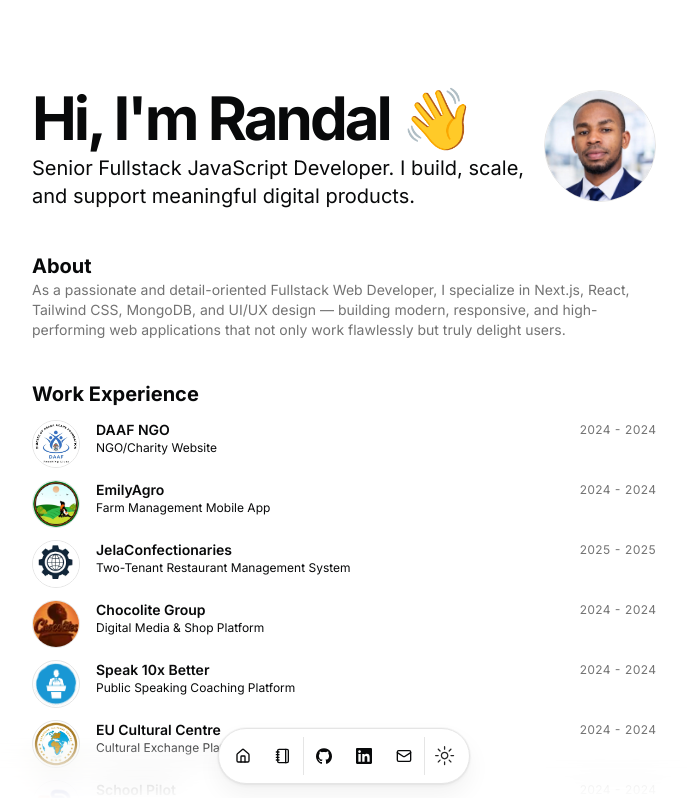
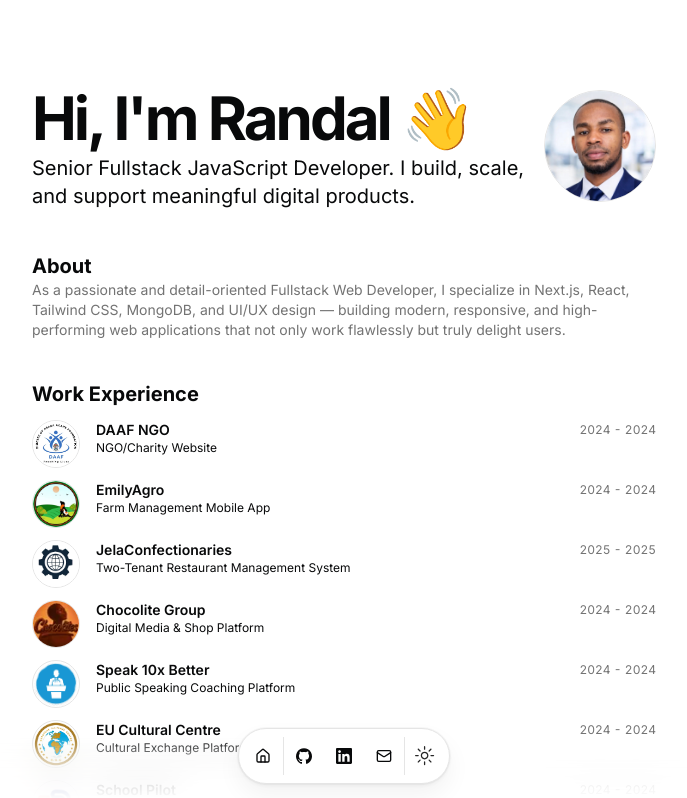
Before and after one commit to rdghostmann/rdxbuilds, a Next.js app: page / in a window 1280 px wide. Shown: the top 798 px of the page, without its empty margins (296-983 px from the left). Built offline with nearby package versions, Linux system fonts and the light colour scheme.

Commit message:
Added profile

```diff
--- a/src/data/resume.tsx
+++ b/src/data/resume.tsx
@@ -30,7 +30,7 @@
   ],
   navbar: [
     { href: "/", icon: HomeIcon, label: "Home" },
-    { href: "/#blog", icon: NotebookIcon, label: "Blog" },
+    // { href: "/#blog", icon: NotebookIcon, label: "Blog" },
   ],
   contact: {
     email: "randalchukzwilson@gmail.com",
@@ -38,14 +38,14 @@
     social: {
       GitHub: {
         name: "GitHub",
-        url: "https://github.com/#",
+        url: "https://github.com/rdghostmann",
         icon: Icons.github,
 
         navbar: true,
       },
       LinkedIn: {
         name: "LinkedIn",
-        url: "https://dub.sh/rdwilson-linkedin",
+        url: "https://www.linkedin.com/in/randal-wilson-ab7b18278/",
         icon: Icons.linkedin,
 
         navbar: true,
```
